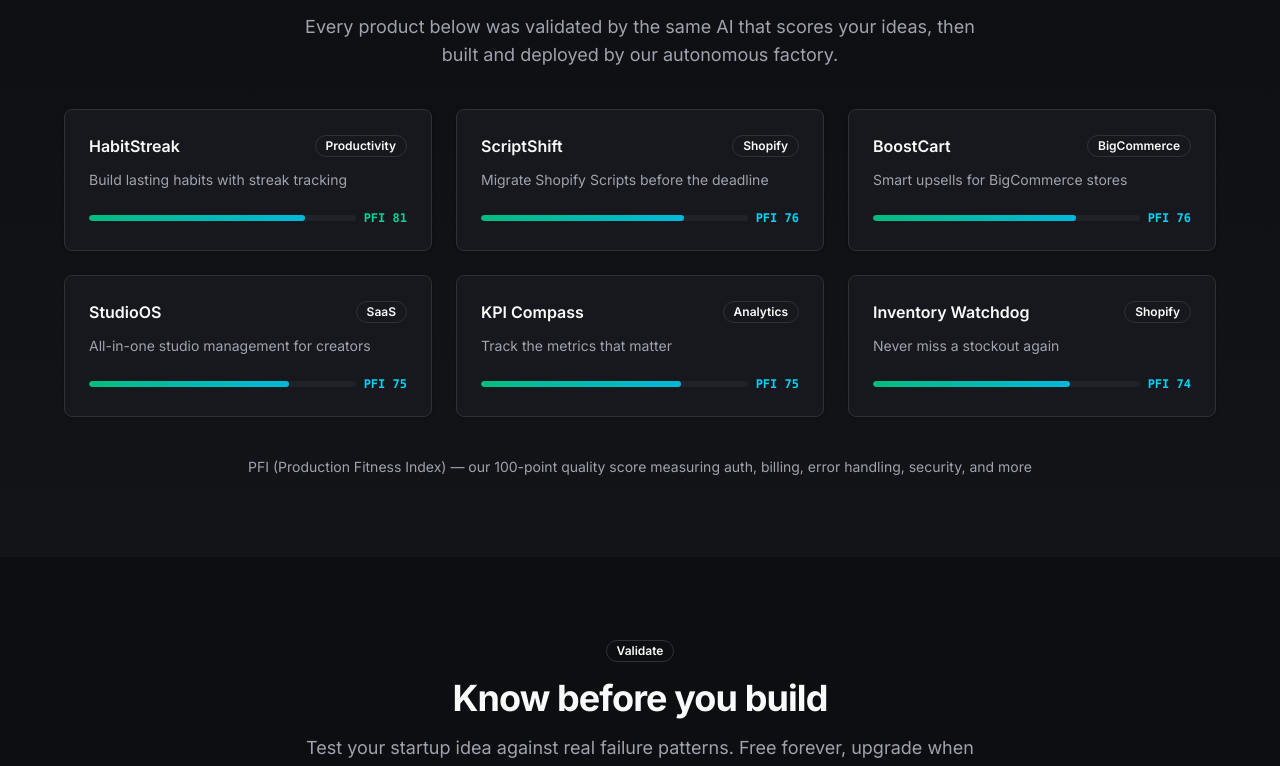
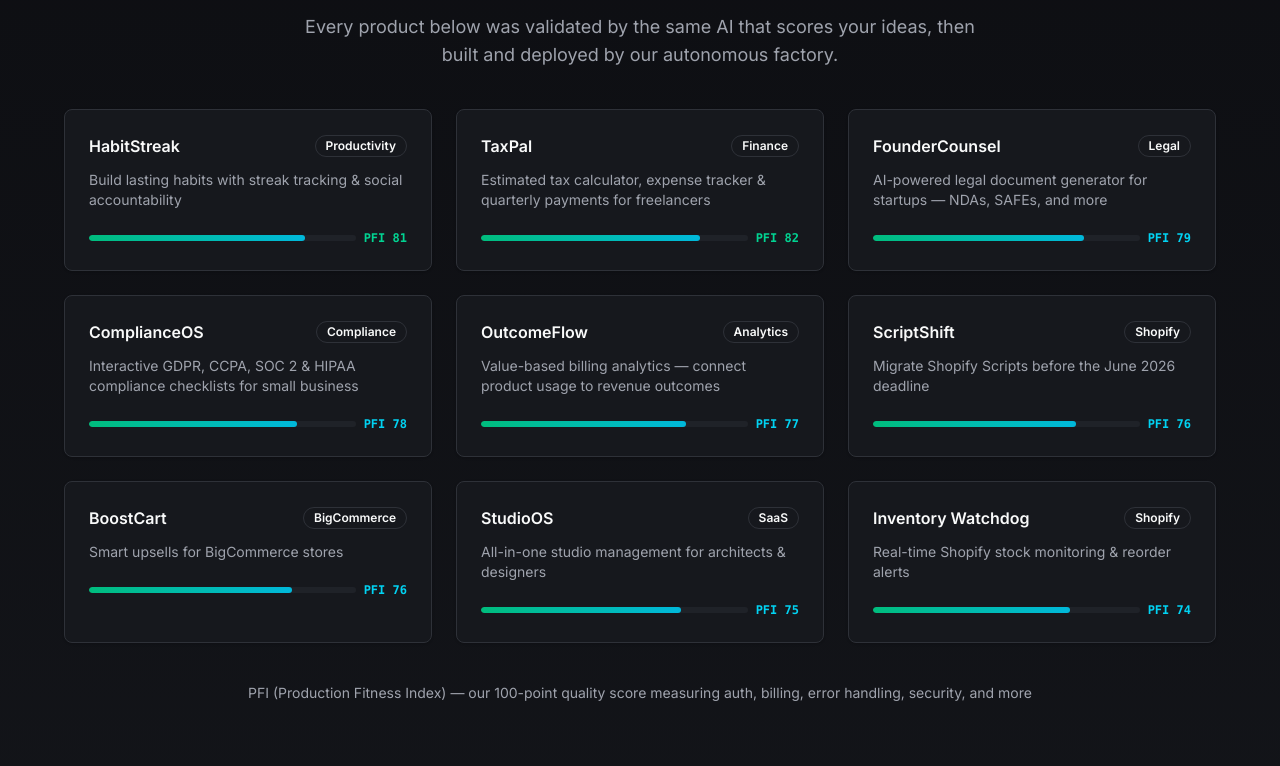
Before and after one commit to jguidroz-hub/greenbelt-site, a Next.js app: page / in a window 1280 px wide. Shown: the part 1798-2564 px from the top of the page. Built offline with nearby package versions, Linux system fonts and the light colour scheme; no server answers.

Commit message:
Update portfolio: 9 live products, add TaxPal, FounderCounsel, ComplianceOS, OutcomeFlow

```diff
--- a/components/landing/HeroSection.tsx
+++ b/components/landing/HeroSection.tsx
@@ -12,7 +12,7 @@ export default function HeroSection() {
   const features = [
     { icon: Shield, text: "Adversarial AI validation", color: "text-rose-400" },
     { icon: Factory, text: "Autonomous product factory", color: "text-cyan-400" },
-    { icon: Rocket, text: "6 live products shipped", color: "text-emerald-400" },
+    { icon: Rocket, text: "9 live products shipped", color: "text-emerald-400" },
   ];
 
   return (
--- a/components/landing/PortfolioSection.tsx
+++ b/components/landing/PortfolioSection.tsx
@@ -3,12 +3,15 @@ import { Card, CardContent } from "@/components/ui/card";
 import { ExternalLink } from "lucide-react";
 
 const ventures = [
-  { name: "HabitStreak", tagline: "Build lasting habits with streak tracking", url: "https://habitstreak.io", pfi: 81, category: "Productivity" },
-  { name: "ScriptShift", tagline: "Migrate Shopify Scripts before the deadline", url: "https://scriptshift.vercel.app", pfi: 76, category: "Shopify" },
+  { name: "HabitStreak", tagline: "Build lasting habits with streak tracking & social accountability", url: "https://habitstreak.io", pfi: 81, category: "Productivity" },
+  { name: "TaxPal", tagline: "Estimated tax calculator, expense tracker & quarterly payments for freelancers", url: "https://taxpal-kappa.vercel.app", pfi: 82, category: "Finance" },
+  { name: "FounderCounsel", tagline: "AI-powered legal document generator for startups — NDAs, SAFEs, and more", url: "https://foundercounsel.vercel.app", pfi: 79, category: "Legal" },
+  { name: "ComplianceOS", tagline: "Interactive GDPR, CCPA, SOC 2 & HIPAA compliance checklists for small business", url: "https://complianceos-eight.vercel.app", pfi: 78, category: "Compliance" },
+  { name: "OutcomeFlow", tagline: "Value-based billing analytics — connect product usage to revenue outcomes", url: "https://outcomeflow-rho.vercel.app", pfi: 77, category: "Analytics" },
+  { name: "ScriptShift", tagline: "Migrate Shopify Scripts before the June 2026 deadline", url: "https://scriptshift.vercel.app", pfi: 76, category: "Shopify" },
   { name: "BoostCart", tagline: "Smart upsells for BigCommerce stores", url: "https://boostcart-upsell.vercel.app", pfi: 76, category: "BigCommerce" },
-  { name: "StudioOS", tagline: "All-in-one studio management for creators", url: "https://studioos-delta.vercel.app", pfi: 75, category: "SaaS" },
-  { name: "KPI Compass", tagline: "Track the metrics that matter", url: "https://kpi-compass-three.vercel.app", pfi: 75, category: "Analytics" },
-  { name: "Inventory Watchdog", tagline: "Never miss a stockout again", url: "https://shopify-inventory-watchdog.vercel.app", pfi: 74, category: "Shopify" },
+  { name: "StudioOS", tagline: "All-in-one studio management for architects & designers", url: "https://studioos-delta.vercel.app", pfi: 75, category: "SaaS" },
+  { name: "Inventory Watchdog", tagline: "Real-time Shopify stock monitoring & reorder alerts", url: "https://shopify-inventory-watchdog.vercel.app", pfi: 74, category: "Shopify" },
 ];
 
 function getPfiColor(pfi: number) {
```
Also changed, not shown: 1 other file (tests, documents, lock files or other folders).
